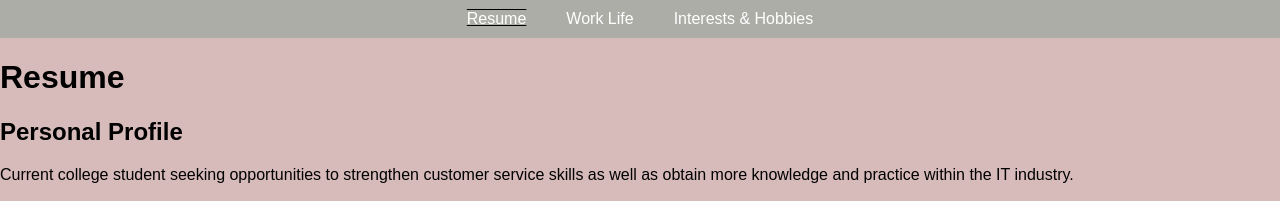
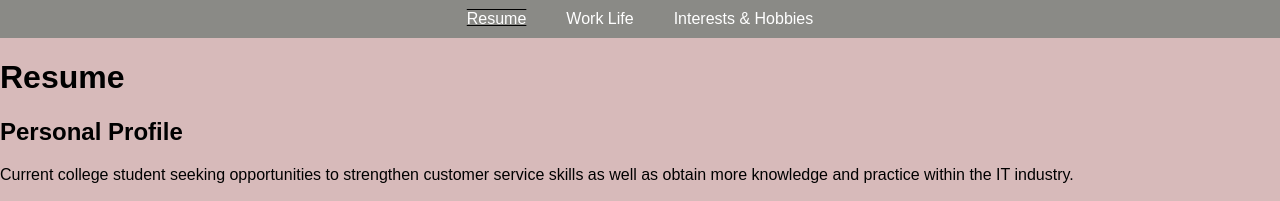
Before and after one commit to aciturbide/project2, a plain HTML site: page index.html in a window 1280 px wide. Shown: the top 201 px of the page. Drawn offline with Linux system fonts and the light colour scheme.

Commit message:
change nav color

```diff
--- a/css/style.css
+++ b/css/style.css
@@ -1,6 +1,6 @@
 /*NAVIGATION BAR CSS*/
 #main-navbar {
-background-color: #ADADA8;
+background-color: #8A8A86;
 overflow: hidden;
 }
 
```
